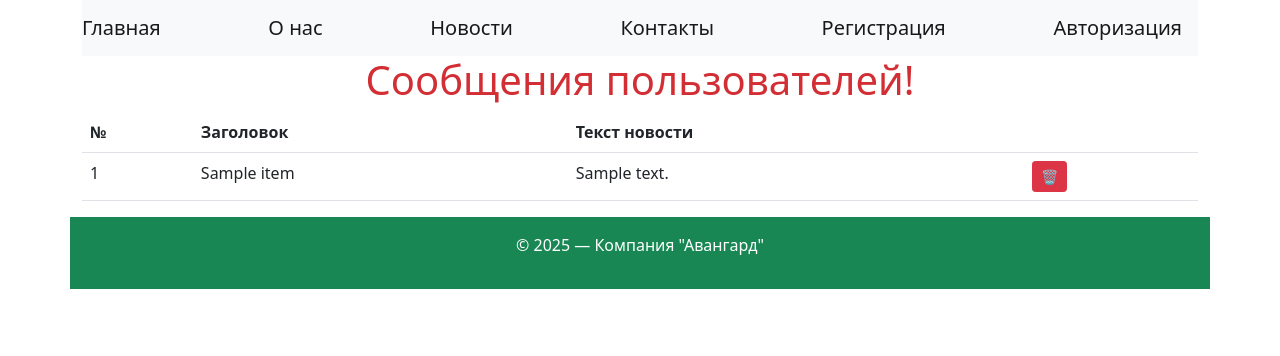
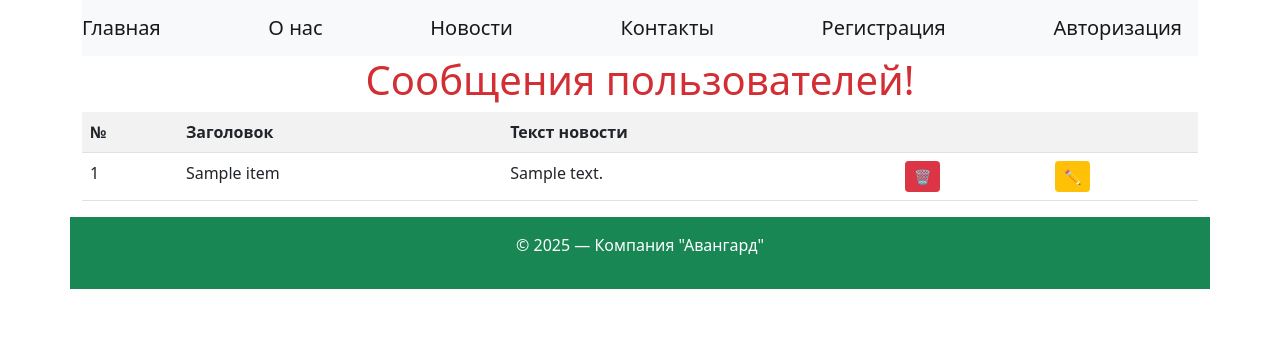
Before and after one commit to cypok1968/Python-Anton, a Flask app: template templates/admin.html in a window 1280 px wide. Shown: the top 356 px of the page. Run offline with Flask 3, Linux system fonts and the light colour scheme; the template is opened without the code that fills it: most values are stand-ins (such as "Sample title", 1, 10 or a date in 2020).

Commit message:
Admin Page 2 21/07/25

```diff
--- a/templates/admin.html
+++ b/templates/admin.html
@@ -2,11 +2,12 @@
 
 {% block content %}
 <h1>Сообщения пользователей!</h1>
-<table class="table">
+<table class="table table-striped">
     <tr>
         <th>№</th>
         <th>Заголовок</th>
         <th>Текст новости</th>
+        <th>&nbsp;</th>
         <th>&nbsp;</th>
     </tr>
     {% for item in news %}
@@ -19,6 +20,11 @@
                 🗑️
             </a>
         </td>
+        <td>
+            <a href="#" class="btn btn-warning btn-sm">
+                ✏️️
+            </a>
+        </td>
     </tr>
     {% endfor %}
 </table>
```
